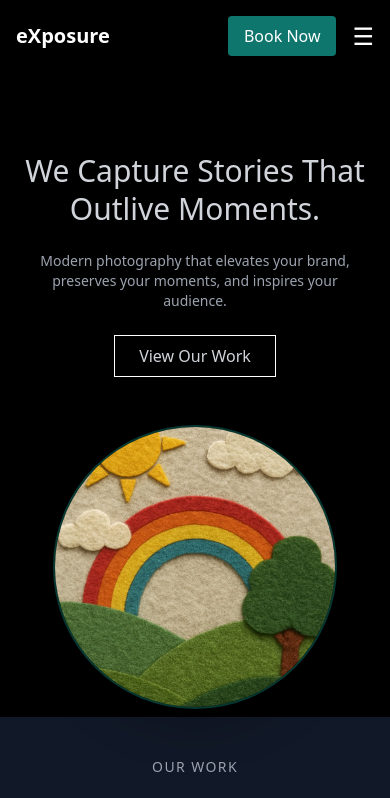
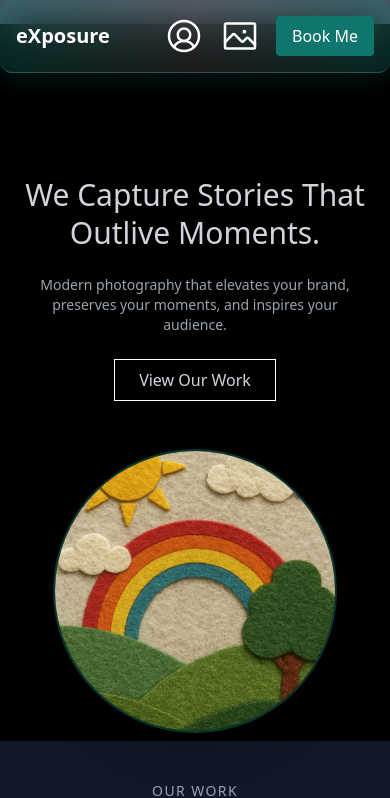
Before and after one commit to Mantochi/photograph, a React (Create React App) app: page / in a window 390 px wide. Shown: the top 798 px of the page. Built offline with nearby package versions, Linux system fonts and the light colour scheme.

Commit message:
changing my header component to be icon base and also transparent BG

```diff
--- a/src/components/Layouts/Dropdown.js
+++ /dev/null
@@ -1,56 +0,0 @@
-import { Link, useNavigate, useLocation } from "react-router-dom";
-
-
-export default function Dropdown({ label, to, onClick }) {
-
-  const navigate = useNavigate();
-  const location = useLocation();
-
-
-  const scrollLink = to.startsWith("#");
-
-  const handleScroll = (id) => {
-    if (location.pathname !== "/"){
-      navigate("/");
-
-      setTimeout(() => {
-        document.getElementById(id)?.scrollIntoView({
-          behavior: "smooth",
-        })
-      }, 100);
-    } else {
-      document.getElementById(id)?.scrollIntoView({
-        behavior: "smooth",
-      });
-    }
-
-    onClick?.();
-  };
-
-  if (scrollLink) {
-
-    return (
-      <a
-      href={to}
-      onClick={(e) => {
-        e.preventDefault();
-        handleScroll(to.replace("#",""));
-      }}
-      className="flex items-center gap-6 px-4 py-4 text-sm hover:bg-teal-300 transition cursor-pointer">
-        <span className="font-medium text-gray-800">{label}</span>
-      </a>
-    );
-  }
-
-  return (
-    <Link
-      to={to}
-      onClick={onClick}
-      className="flex items-center gap-6 px-4 py-4 text-sm hover:bg-teal-300 transition cursor-pointer">
-
-
-      <span className='font-medium text-gray-800'>{label}</span>
-    </Link>
-  );
-
-}
--- a/src/components/Layouts/Header.js
+++ b/src/components/Layouts/Header.js
@@ -1,17 +1,21 @@
 import { useState, useEffect, useRef } from "react";
-import Dropdown from "./Dropdown";
-import { AnimatePresence, motion } from "framer-motion";
+import { useLocation } from "react-router-dom";
 import { NavLink } from "react-router-dom";
+import { House, UserCircle, Image } from "phosphor-react";
 
 
 
 const Header = () => {
 
-  const [menuOpen, setMenuOpen] = useState(false);
-    const dropdownRef = useRef(null);
 
-    const [showNav, setShowNav] = useState(true);
-      const lastScrollY = useRef(0);
+  const location = useLocation();
+
+    const isHome = location.pathname === "/";
+      const isPortfolio = location.pathname.includes("/portfolio");
+
+
+      const [showNav, setShowNav] = useState(true);
+        const lastScrollY = useRef(0);
 
 
   const [activeSection, setActiveSection] = useState("home");
@@ -50,22 +54,6 @@ const Header = () => {
 
 
 
-// Close dropdown on outside click
-useEffect(() => {
-    function handleClickOutside(event) {
-      if (
-        dropdownRef.current &&
-        !dropdownRef.current.contains(event.target)
-      ) {
-        setMenuOpen(false);
-      }
-    }
-
-    document.addEventListener("click", handleClickOutside);
-    return () => document.removeEventListener("click", handleClickOutside);
-  }, []);
-
-
   useEffect(() => {
   const handleScroll = () => {
     const currentScrollY = window.scrollY;
@@ -87,10 +75,13 @@ useEffect(() => {
 
 
   return (
-    <header className="w-full bg-black text-white">
+    <header className=" text-white p-3">
 
       {/* ================= NAVBAR ================= */}
-      <nav className={`fixed top-0 left-0 right-0 z-50 px-4 bg-black flex items-center justify-between
+      <nav className={`fixed top-0 left-0 right-0 z-50 px-4 flex items-center justify-between
+                     bg-gradient-to-r from-teal-500/20 via-white/10 to-teal-500/20
+                     backdrop-blur-xl border-b border-white/20 rounded-xl
+                      shadow-[0_8px_32px_rgba(0,0,0,0.3),0_0_30px_rgba(20,184,166,0.25)]
                      py-4 md:px-16 transition-transform duration-300
                     ${showNav ? "translate-y-0" : "-translate-y-full"}`}>
 
@@ -121,57 +112,48 @@ useEffect(() => {
 
         {/* CTA + Mobile Menu Button */}
 
-          {/* Hamburger */}
-          <div
-             ref={dropdownRef}
+    <div className="flex items-center gap-4">
 
-             className="flex items-center space-x-4 relative pl-4">
+          {/* ICONS */}
+    <div className="flex md:hidden items-center gap-4 text-xl
+                    ">
+
+    {!isHome && (
+      <NavLink to="/">
+        <House size={40} className="hover:text-teal-400 transition transform hover:scale-110 active:scale-95" />
+
+      </NavLink>
+    )}
+
+    {isHome && (
+      <a href="#skillset">
+        <UserCircle size={40} className="hover:text-teal-400" />
+
+      </a>
+    )}
+
+    {!isPortfolio && (
+      <NavLink to="/portfolio/portrait">
+        <Image size={40} className="hover:text-teal-400" />
+
+      </NavLink>
+    )}
 
 
-          <a
-          href="#contact"
-          className="bg-teal-700 hover:bg-teal-500 px-4 py-2 text-base rounded transition duration-300">
-            Book Now
-          </a>
-          <button
-          type="button"
-             aria-haspopup="menu"
-             aria-expanded={menuOpen}
-             onClick={() => setMenuOpen(prev => !prev)}
-            className="md:hidden text-2xl"
-          >
-            ☰
-          </button>
+  </div>
 
-      {/* Mobile Menu */}
-      <AnimatePresence>
-                             {menuOpen && (
-                             <motion.ul
-                               key="mobile-menu"
-                               initial={{ opacity: 0, y: -10 }}
-                               animate={{ opacity: 1, y: 0 }}
-                               exit={{ opacity: 0, y: -10 }}
-                               transition={{ duration: 0.15 }}
-                               className="absolute right-0 top-full mt-3 w-64 rounded-xl bg-white shadow-xl py-3 text-base border border-gray-400 font-medium">
+  {/* CTA LAST */}
+  <a
+    href="#contact"
+    className="bg-teal-700 hover:bg-teal-500 px-4 py-2 text-base rounded transition duration-300"
+  >
+    Book Me
+  </a>
+
+</div>
 
 
-                                <Dropdown label="Home" to="/"
-                                onClick={() => setMenuOpen(false)} />
 
-                                <Dropdown  label="About Me" to="#skillset"
-                                onClick={() => setMenuOpen(false)} />
-
-                                <Dropdown  label="Gallery" to="/portfolio/portrait"
-                                onClick={() => setMenuOpen(false)} />
-
-                                <Dropdown  label="Contact" to="#contact"
-                                onClick={() => setMenuOpen(false)} />
-
-                              </motion.ul>
-                              )}
-                             </AnimatePresence>
-
-                    </div>
                     </nav>
 
 
```
